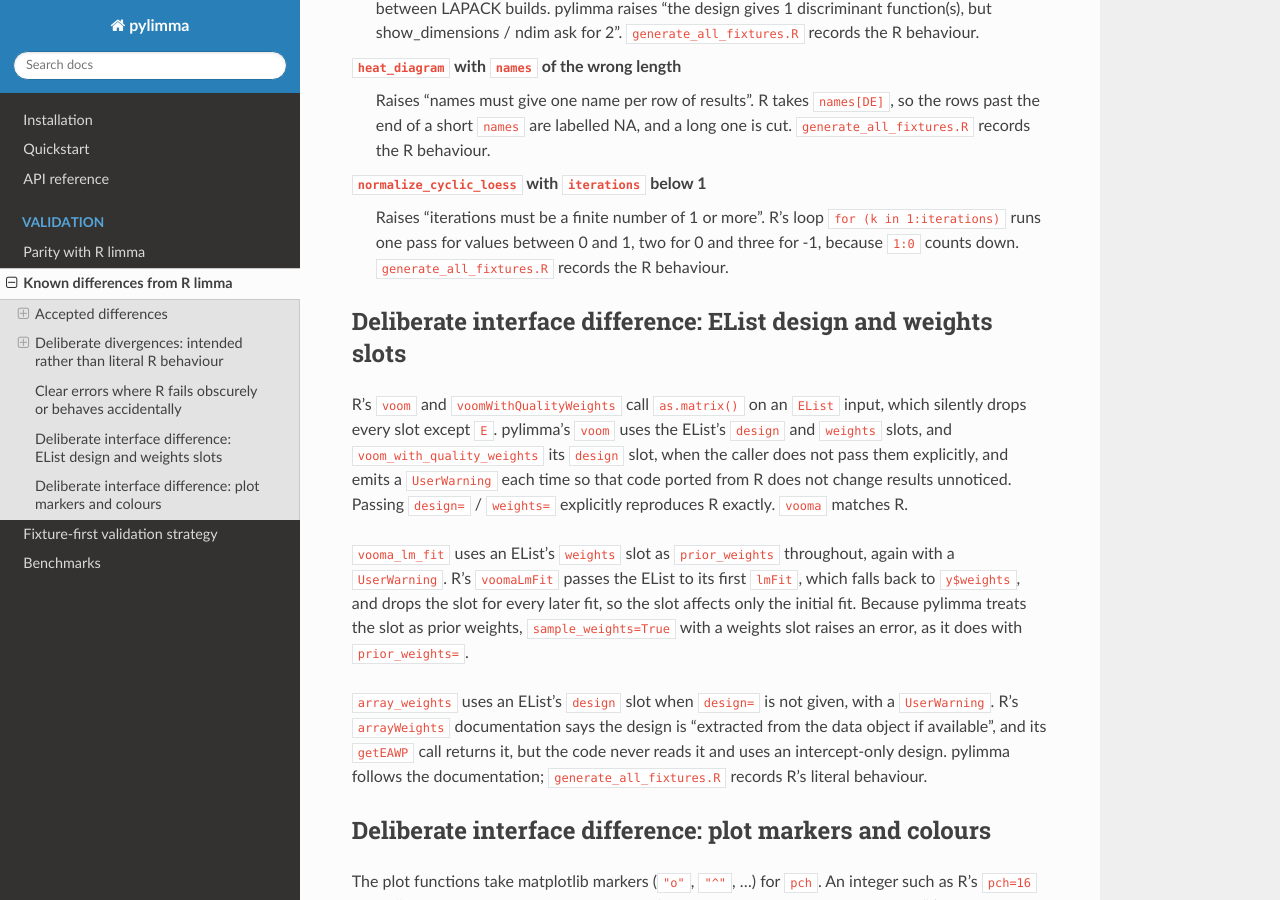
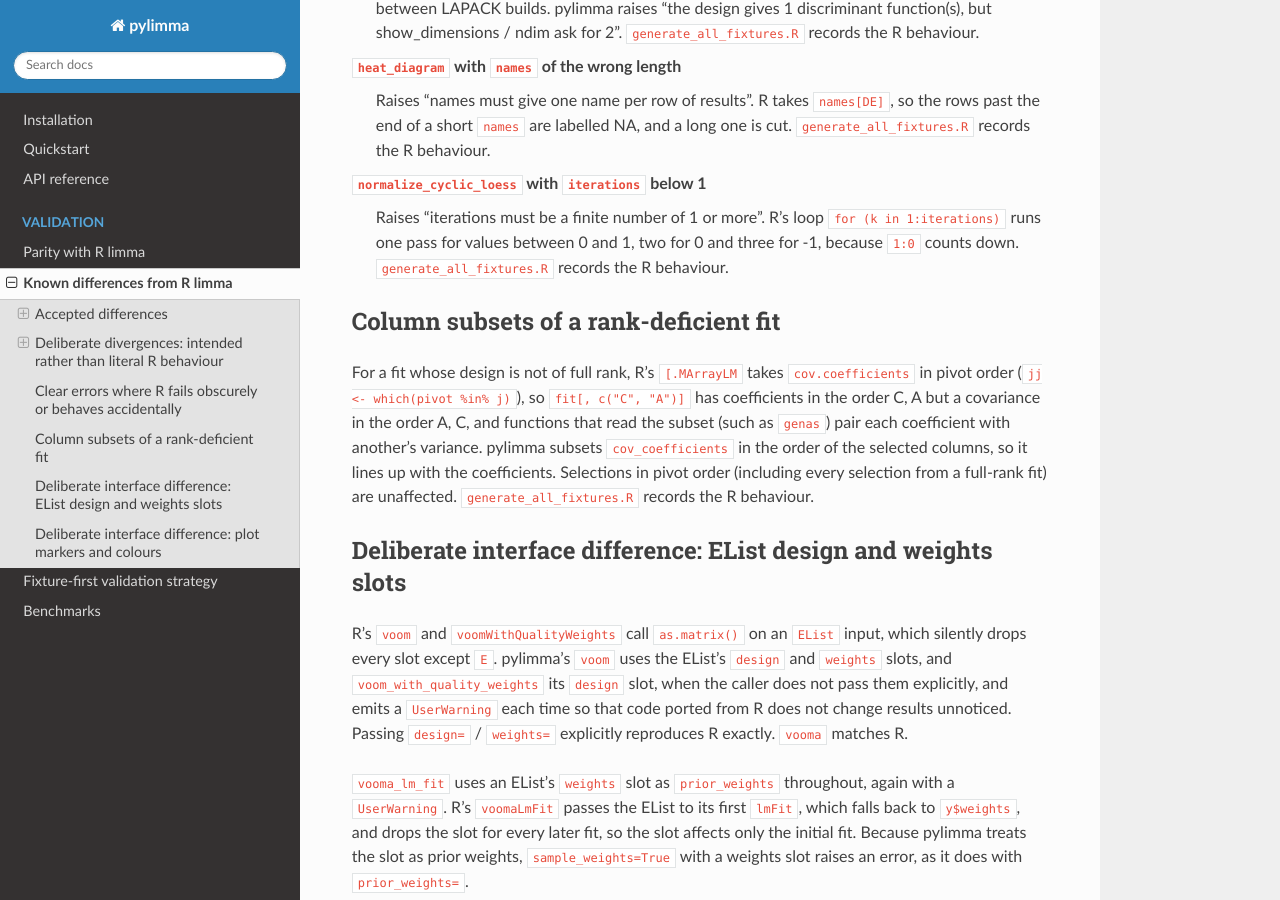
Before and after one commit to john-mulvey/pylimma, a Sphinx documentation site: the page built from docs/validation/known_differences.rst, in a window 1280 px wide and 900 px high, scrolled down 9956 px. Built offline with Sphinx 7.4.7 and the Read the Docs theme 3.1.0, drawn with Linux system fonts in a browser that asks for light colours; pages that are not in the unit, such as notebooks, are missing from menus.

Commit message:
classes: subset cov_coefficients in the order of the selected columns
R's [.MArrayLM takes cov.coefficients through jj <- which(pivot %in% j),
so for a rank-deficient fit the covariance comes back in pivot order:
fit[, c("C", "A")] has coefficients C, A but covariance rows A, C, and a
function reading the subset (genas uses cov[1, 1] as the first
coefficient's variance) pairs each coefficient with the other's
variance. pylimma copied this. It now subsets cov_coefficients with the
selected columns, which lines up with coefficients, stdev_unscaled and
contrasts; selections in pivot order (every selection from a full-rank
fit) are unchanged. John chose the requested order over R's
(known_differences.rst); the fixture script records the R behaviour.

Audit finding: NEW-21 (found in the group 12 review)

```diff
--- a/docs/validation/known_differences.rst
+++ b/docs/validation/known_differences.rst
@@ -538,6 +538,19 @@ Formula strings with an ordered categorical (``model_matrix``, ``lm_fit``, the `
     two for 0 and three for -1, because ``1:0`` counts down.
     ``generate_all_fixtures.R`` records the R behaviour.
 
+Column subsets of a rank-deficient fit
+--------------------------------------
+
+For a fit whose design is not of full rank, R's ``[.MArrayLM`` takes
+``cov.coefficients`` in pivot order (``jj <- which(pivot %in% j)``), so
+``fit[, c("C", "A")]`` has coefficients in the order C, A but a
+covariance in the order A, C, and functions that read the subset (such as
+``genas``) pair each coefficient with another's variance. pylimma subsets
+``cov_coefficients`` in the order of the selected columns, so it lines up
+with the coefficients. Selections in pivot order (including every
+selection from a full-rank fit) are unaffected.
+``generate_all_fixtures.R`` records the R behaviour.
+
 Deliberate interface difference: EList design and weights slots
 ---------------------------------------------------------------
 
```
Also changed, not shown: CHANGELOG.md (+5 -0 lines), 4 other files.
